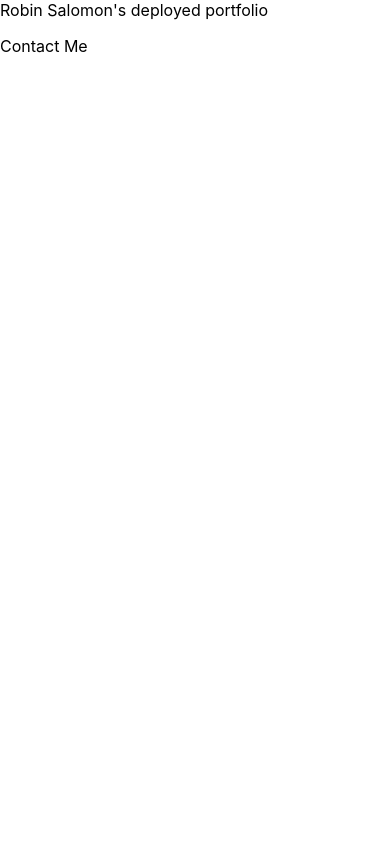
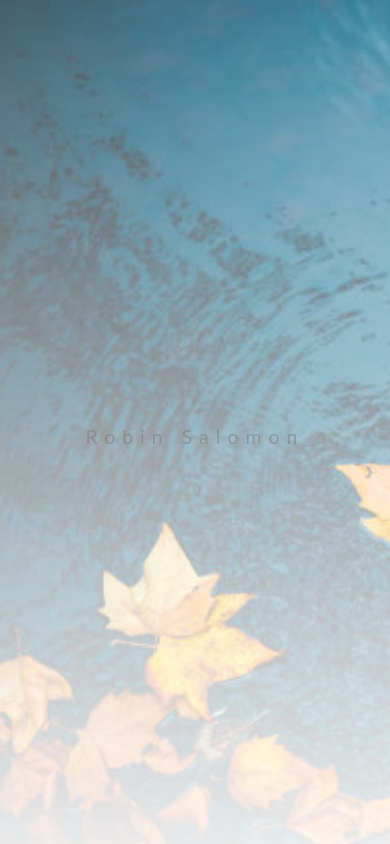
Before and after one commit to rsalomon1/rsalomon1.github.io, a React (Create React App) app in the folder robin-portfolio/: page / in a window 390 px wide. Built offline with nearby package versions, Linux system fonts and the light colour scheme.

Commit message:
Added background image and responsive name text

```diff
--- a/robin-portfolio/src/App.js
+++ b/robin-portfolio/src/App.js
@@ -1,7 +1,8 @@
-import logo from "./logo.svg";
+
 import "./App.css";
 import { HashRouter } from "react-router-dom";
 import Router from "./Router";
+
 
 function App() {
   return (
--- a/robin-portfolio/src/components/ContactMe.jsx
+++ b/robin-portfolio/src/components/ContactMe.jsx
@@ -2,7 +2,9 @@ import React from 'react'
 
 function ContactMe() {
   return (
+    <div className='page-container'>
     <div>I can be reached at ...</div>
+    </div>
   )
 }
 
--- a/robin-portfolio/src/components/LandingPage.jsx
+++ b/robin-portfolio/src/components/LandingPage.jsx
@@ -1,12 +1,16 @@
 import React from 'react'
-import { useNavigate, Link } from 'react-router-dom'
+import "../css/stylesheet.css"
+
+
 
 function LandingPage() {
-    const navigate = useNavigate();
+
   return (
     <div>
-    <div>Robin Salomon's deployed portfolio</div>
-    <p onClick={() => navigate("/contact")}>Contact Me</p>
+    <div className='page-container'>
+    <p className="robin-salomon-name" >Robin Salomon</p>
+
+    </div>
     </div>
   )
 }
--- /dev/null
+++ b/robin-portfolio/src/css/stylesheet.css
@@ -0,0 +1,39 @@
+.page-container{
+    background: linear-gradient(0deg, rgba(255, 255, 255, 0.9), rgba(255, 255, 255, 0.22)), url('../images/background_image.jpg');
+    background-size: cover;
+    position: absolute;
+    top: 0px;
+    right: 0px;
+    bottom: 0px;
+    left: 0px;
+
+
+
+}
+h1, h2, h3, h4, h5, h6, p {
+  color: gray;
+  display: inline-flex;
+  fill: #000;
+  font-family: "Lato", sans-serif;
+  height: 48px;
+  line-height: 30px;
+  outline: 0;
+  margin-bottom: 1cm;
+  text-decoration: none;
+  letter-spacing: 7px;
+  opacity: .6;
+
+}
+.headshot{
+    max-width: 100%;
+    height: auto;
+    width: 400px;
+}
+.robin-salomon-name{
+    display:flex;
+    flex-direction: row;
+    justify-content: center;
+    margin-top: 50vh;
+    font-size:5vw;
+
+}
```
Also changed, not shown: robin-portfolio/src/components/NavBar.jsx (added, +12 -0 lines), robin-portfolio/src/images/background_image.jpg (added), robin-portfolio/src/images/robin_salomon_circle_headshot.png (added).
